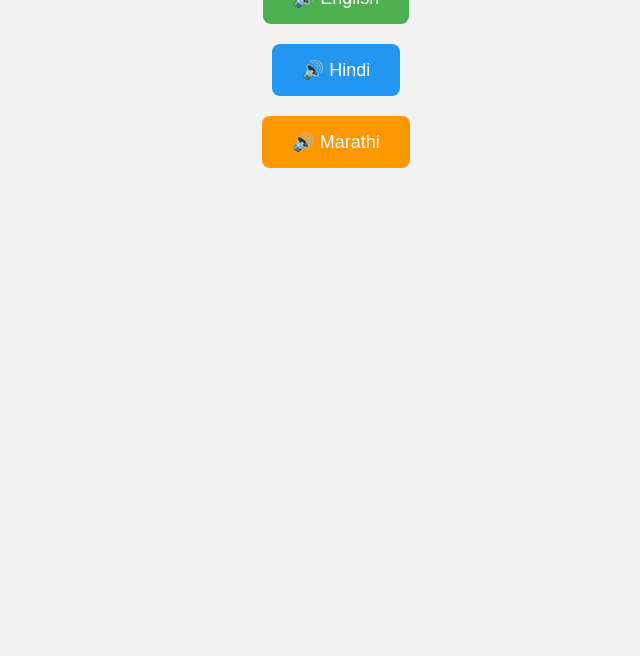
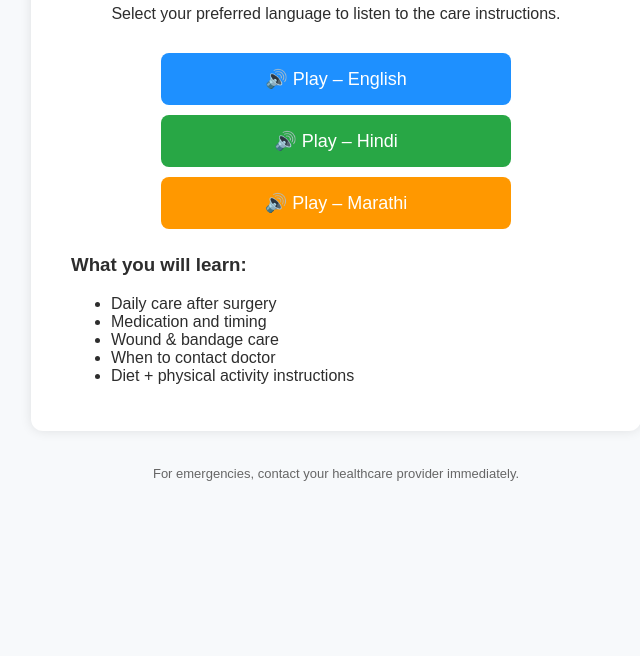
Before and after one commit to arbazabdulhakimkhan/fortis, a plain HTML site: page index.html in a window 1280 px wide. Shown: the part 144-800 px from the top of the page, without its empty margins (304-944 px from the left). Drawn offline with Linux system fonts and the light colour scheme.

Commit message:
Update index.html

```diff
--- a/index.html
+++ b/index.html
@@ -1,22 +1,82 @@
-
 <!DOCTYPE html>
 <html>
 <head>
-<title>Audio Language Selector</title>
+<title>CABG Post Procedure Care</title>
 <style>
-body {font-family: Arial; text-align: center; margin-top: 40px; background:#f2f2f2;}
-button{padding:15px 30px; margin:10px; font-size:18px; border:none; border-radius:8px; cursor:pointer;}
-.eng{background:#4CAF50; color:white;}
-.hin{background:#2196F3; color:white;}
-.mar{background:#FF9800; color:white;}
+    body{
+        font-family:Arial, sans-serif;
+        background:#f7f9fb;
+        text-align:center;
+        margin:0;
+        padding:40px;
+        color:#2d2d2d;
+    }
+    .card{
+        background:white;
+        width:90%;
+        max-width:550px;
+        margin:auto;
+        padding:30px;
+        border-radius:12px;
+        box-shadow:0 0 12px rgba(0,0,0,0.1);
+    }
+    h1{
+        margin-bottom:10px;
+        color:#003d6b;
+    }
+    p{
+        font-size:16px;
+        line-height:1.6;
+    }
+    button{
+        width:90%;
+        max-width:350px;
+        padding:15px;
+        border:none;
+        border-radius:8px;
+        font-size:18px;
+        color:white;
+        margin-top:10px;
+        cursor:pointer;
+    }
+    .eng{background:#1e90ff;}
+    .hin{background:#28a745;}
+    .mar{background:#ff9800;}
+
+    .note{
+        margin-top:25px;
+        text-align:left;
+        padding:0 10px;
+    }
+    footer{
+        margin-top:35px;
+        font-size:13px;
+        color:#666;
+    }
 </style>
 </head>
+
 <body>
-<h2>Select Your Language</h2><br>
 
-<button class="eng" onclick="playAudio('english')">🔊 English</button><br>
-<button class="hin" onclick="playAudio('hindi')">🔊 Hindi</button><br>
-<button class="mar" onclick="playAudio('marathi')">🔊 Marathi</button><br><br>
+<div class="card">
+    <h1>🫀 CABG Post-Procedure Care</h1>
+    <p>Select your preferred language to listen to the care instructions.</p>
+
+    <button class="eng" onclick="playAudio('english')">🔊 Play – English</button><br>
+    <button class="hin" onclick="playAudio('hindi')">🔊 Play – Hindi</button><br>
+    <button class="mar" onclick="playAudio('marathi')">🔊 Play – Marathi</button>
+
+    <div class="note">
+        <h3>What you will learn:</h3>
+        <ul>
+            <li>Daily care after surgery</li>
+            <li>Medication and timing</li>
+            <li>Wound & bandage care</li>
+            <li>When to contact doctor</li>
+            <li>Diet + physical activity instructions</li>
+        </ul>
+    </div>
+</div>
 
 <audio id="english" src="English Instructions .mp3"></audio>
 <audio id="hindi" src="Hindi Instructions .mp3"></audio>
@@ -24,12 +84,14 @@ button{padding:15px 30px; margin:10px; font-size:18px; border:none; border-radiu
 
 <script>
 function playAudio(lang){
- document.getElementById('english').pause();
- document.getElementById('hindi').pause();
- document.getElementById('marathi').pause();
- document.getElementById(lang).play();
+    document.getElementById('english').pause();
+    document.getElementById('hindi').pause();
+    document.getElementById('marathi').pause();
+    document.getElementById(lang).play();
 }
 </script>
 
+<footer>For emergencies, contact your healthcare provider immediately.</footer>
+
 </body>
 </html>
```
